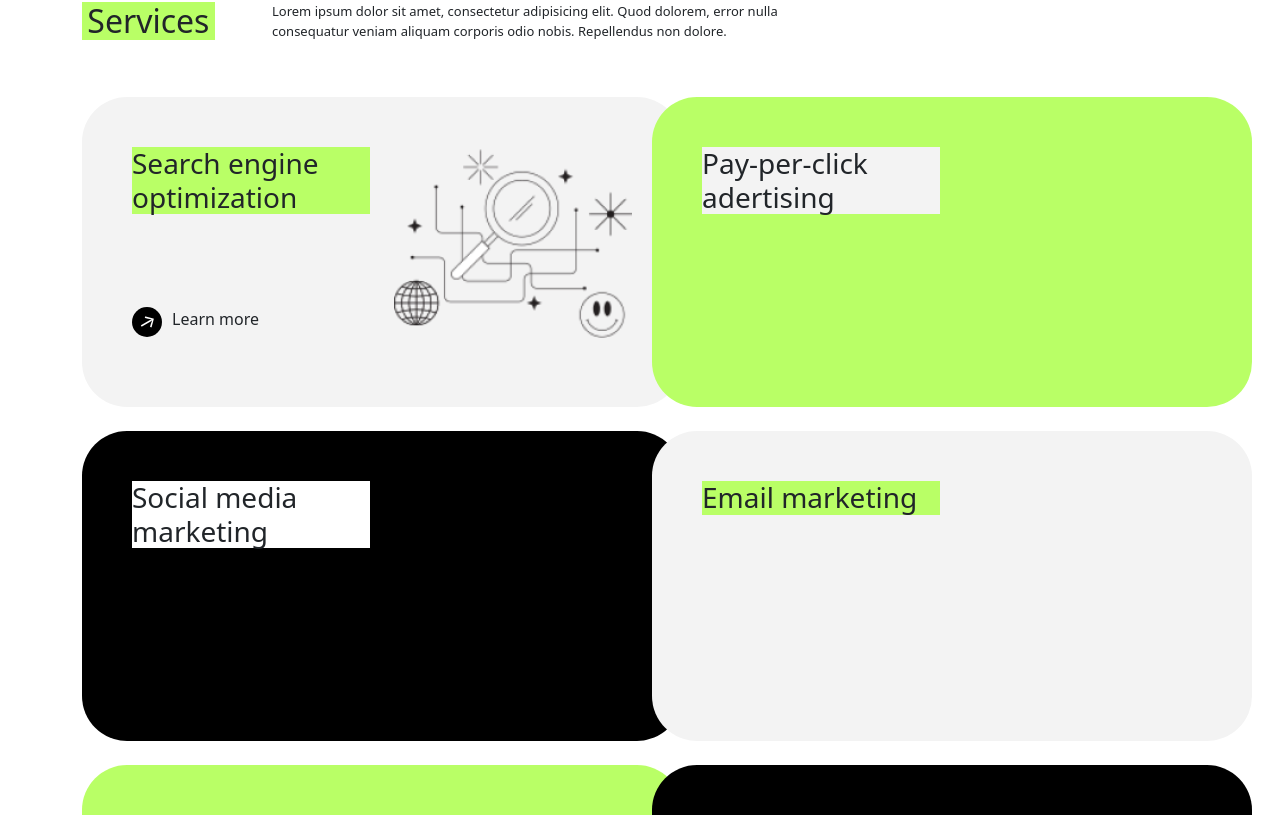
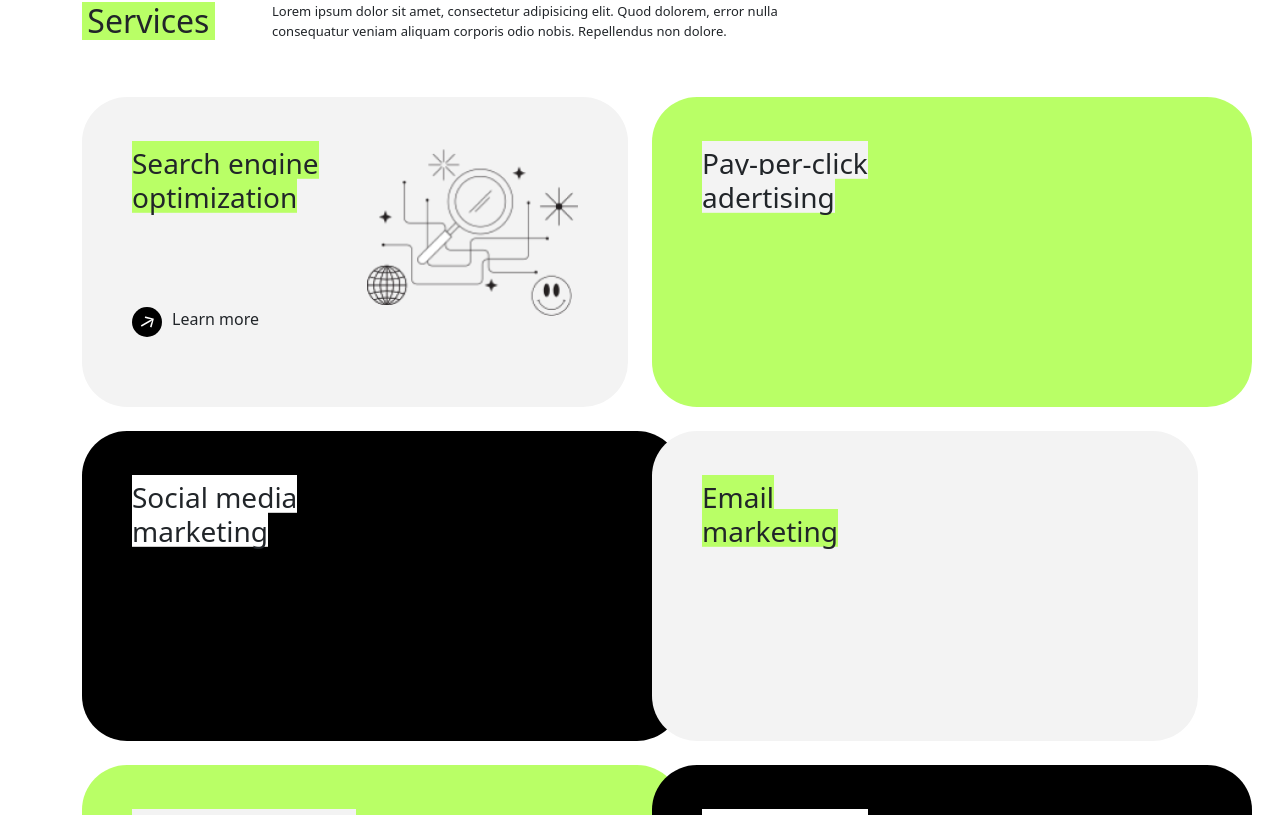
Before and after one commit to youone04/project-gunawan, a React (Vite) app: page /positivius in a window 1280 px wide. Shown: the part 785-1600 px from the top of the page. Built offline with nearby package versions, Linux system fonts and the light colour scheme.

Commit message:
add: higlight text

```diff
--- a/src/ComponentPositivus/Services.jsx
+++ b/src/ComponentPositivus/Services.jsx
@@ -25,7 +25,7 @@ export default function Services() {
                         <Row>
                             <Col lg={6}>
                                 <Col>
-                                    <h3>Search engine optimization</h3>
+                                    <h3 style={{width: 200}}>Search engine optimization</h3>
                                 </Col>
 
                                 <Col style={{ marginTop: 93 }}>
@@ -53,7 +53,7 @@ export default function Services() {
                     <div className="section-card-2">
                         <Row>
                             <Col lg={6}>
-                                <h3>Pay-per-click adertising</h3>
+                                <h3 className="highlight">Pay-per-click adertising</h3>
                             </Col>
                             <Col lg={6}>
                             </Col>
--- a/src/ComponentPositivus/assets/services.css
+++ b/src/ComponentPositivus/assets/services.css
@@ -9,7 +9,7 @@
 }
 .section-card-1{
     padding: 50px;
-    width: 600px;
+    /* width: 600px; */
     height: 310px;
     background-color: var(--gray-color);
     border-radius: 45px;
@@ -39,13 +39,28 @@
     border-radius: 45px;
 }
 .section-card-1 h3{
-    background-color: var(--green-color);
+    background-image: linear-gradient(to right, var(--green-color) 100%, #FB2D1B80 0%);
+    background-position: left top;
+    background-size: 100% 1.35em;
+    background-repeat: no-repeat;
+    padding: 0.1em 0em;
+    display: inline; /* Menyesuaikan lebar dengan teks */
 }
 .section-card-2 h3{
-    background-color: var(--gray-color);
+    background-image: linear-gradient(to right, var(--gray-color) 100%, #FB2D1B80 0%);
+    background-position: left top;
+    background-size: 100% 1.35em;
+    background-repeat: no-repeat;
+    padding: 0.1em 0em;
+    display: inline; /* Menyesuaikan lebar dengan teks */
 }
 .section-card-3 h3{
-    background-color: var(--white-color);
+    background-image: linear-gradient(to right,  var(--white-color) 100%, #FB2D1B80 0%);
+    background-position: left top;
+    background-size: 100% 1.35em;
+    background-repeat: no-repeat;
+    padding: 0.1em 0em;
+    display: inline; /* Menyesuaikan lebar dengan teks */
 }
 .arrow{
     background-color: var(--black-color);
```
